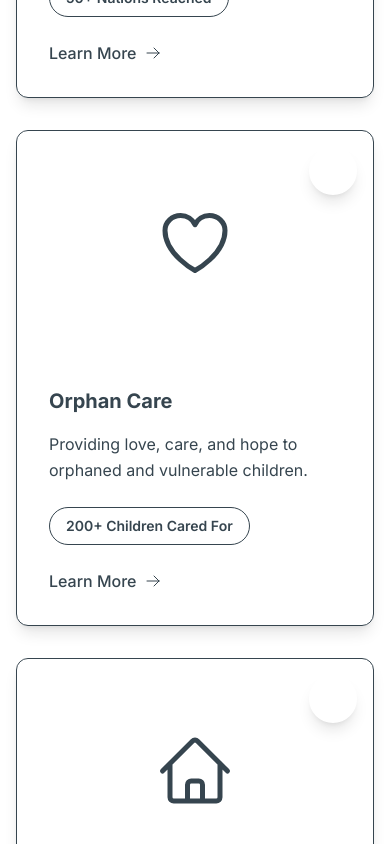
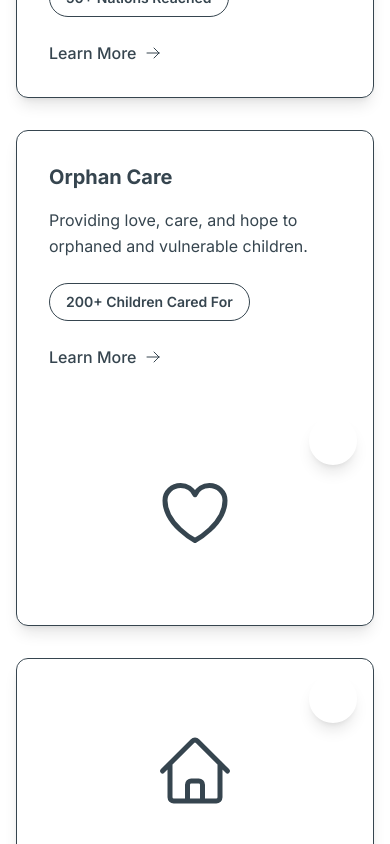
Before and after one commit to zortojnr/revival-ark-int-ministries, a Next.js app: page /ministries in a window 390 px wide. Shown: the part 2480-3324 px from the top of the page. Built offline with nearby package versions, Linux system fonts and the light colour scheme.

Commit message:
Ministries: mobile-only reorder Ark of Hope card so text precedes image on small screens; Youth Ministry: add mobile-only hero background (images/logo.jpg) with 50% overlay; no desktop layout changes

```diff
--- a/src/app/ministries/page.tsx
+++ b/src/app/ministries/page.tsx
@@ -207,14 +207,15 @@ export default function MinistriesPage() {
           <div className="grid grid-cols-1 sm:grid-cols-2 lg:grid-cols-3 gap-8 sm:gap-12">
             {ministries.map((ministry, index) => {
               const IconComponent = ministry.icon;
+              const isArk = ministry.href.includes('ark-of-hope');
               return (
                 <Link
                   key={index}
                   href={ministry.href}
-                  className="group bg-primary-50 rounded-xl shadow-lg hover:shadow-xl transition-all duration-300 overflow-hidden transform hover:-translate-y-2 border border-primary-200"
+                  className="group bg-primary-50 rounded-xl shadow-lg hover:shadow-xl transition-all duration-300 overflow-hidden transform hover:-translate-y-2 border border-primary-200 flex flex-col"
                 >
                   {/* Ministry Image */}
-                  <div className="relative h-56 bg-gradient-to-br from-primary-200 via-primary-100 to-primary-300 overflow-hidden">
+                  <div className={`relative h-56 bg-gradient-to-br from-primary-200 via-primary-100 to-primary-300 overflow-hidden ${isArk ? 'order-2 sm:order-none' : ''}`}>
                     <div className="absolute inset-0 flex items-center justify-center">
                       <IconComponent className="h-20 w-20 text-primary-600/30" />
                     </div>
@@ -229,7 +230,7 @@ export default function MinistriesPage() {
                   </div>
 
                   {/* Ministry Content */}
-                  <div className="p-8">
+                  <div className={`p-8 ${isArk ? 'order-1 sm:order-none' : ''}`}>
                     <h3 className="text-xl font-bold text-secondary-800 mb-4 group-hover:text-primary-600 transition-colors">
                       {ministry.title}
                     </h3>
--- a/src/app/ministries/youth-ministry/page.tsx
+++ b/src/app/ministries/youth-ministry/page.tsx
@@ -110,6 +110,12 @@ export default function YouthMinistryPage() {
       <div className="min-h-screen bg-gradient-to-br from-primary-50 to-secondary-50">
         {/* Hero Section */}
         <section className="relative bg-gradient-to-r from-primary-600 to-secondary-600 text-white py-20">
+          {/* Mobile-only background image with overlay */}
+          <div
+            className="absolute inset-0 bg-cover bg-center bg-no-repeat sm:hidden"
+            style={{ backgroundImage: "url('/images/logo.jpg')" }}
+          />
+          <div className="absolute inset-0 bg-black/50 sm:hidden" />
           <div className="absolute inset-0 bg-black/20"></div>
           <div className="relative max-w-7xl mx-auto px-4 sm:px-6 lg:px-8">
             <div className="grid md:grid-cols-2 gap-16 items-center">
```
